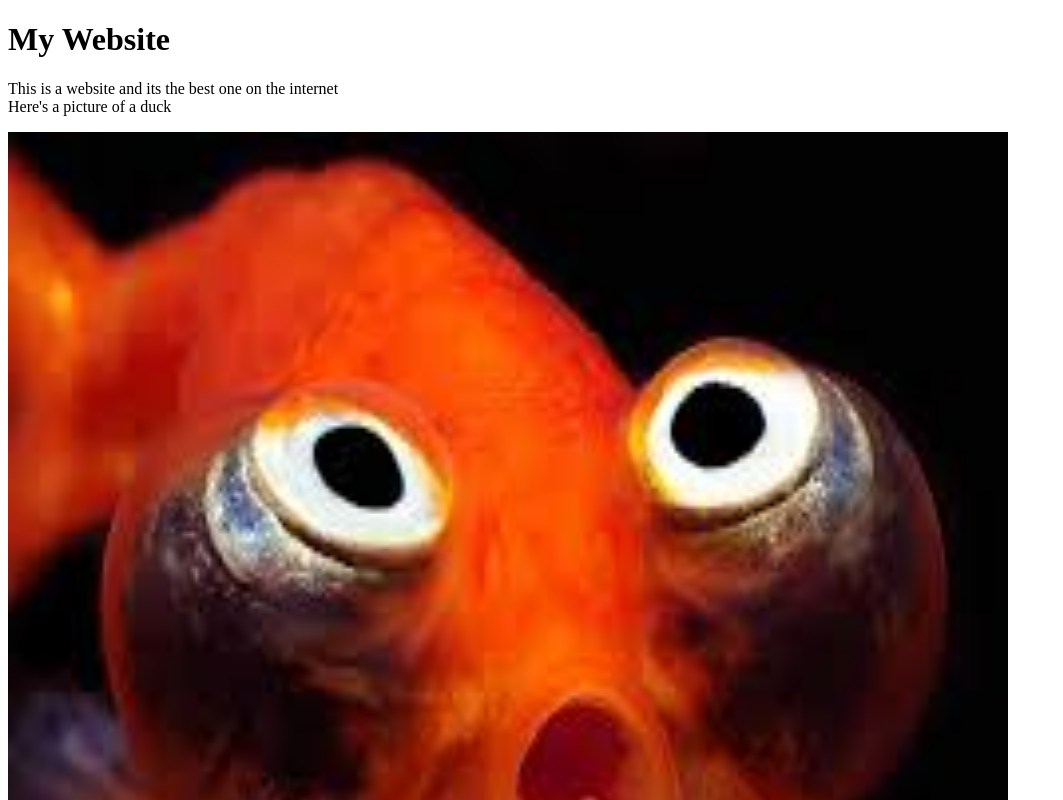
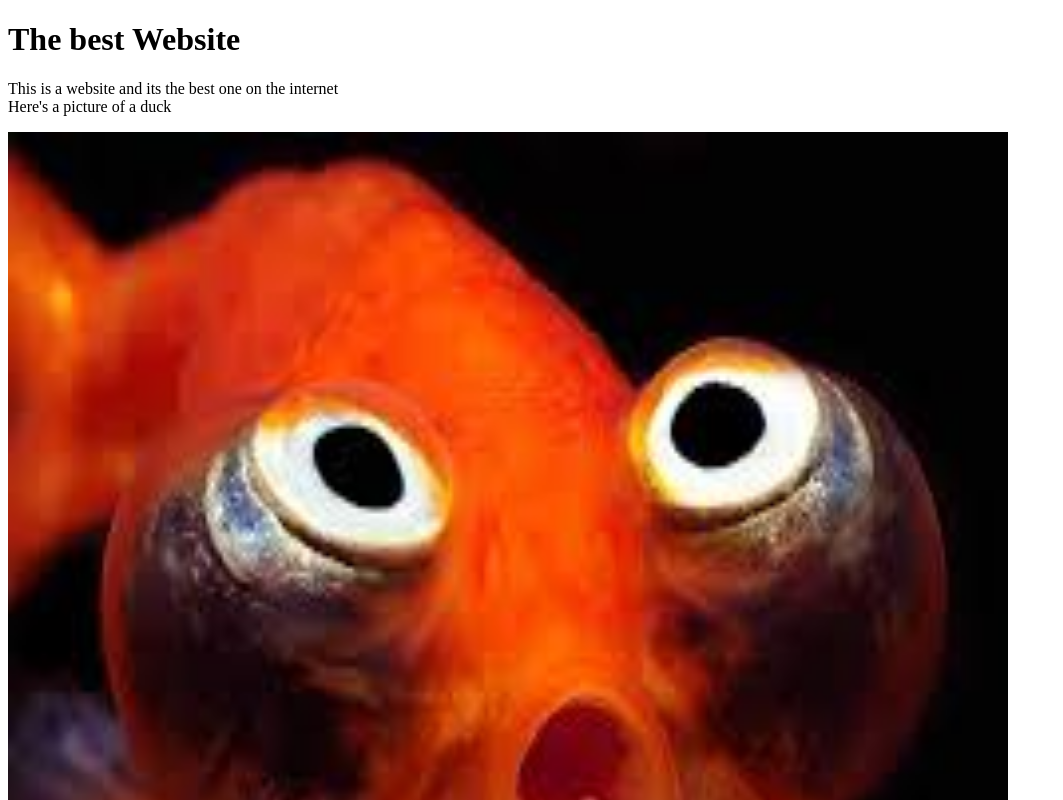
Before and after one commit to Weezar/Weezar.github.io, a plain HTML site: page index.html in a window 1280 px wide. Shown: the top 800 px of the page, without its empty margins (0-1063 px from the left). Drawn offline with Linux system fonts and the light colour scheme.

Commit message:
Update index.html

```diff
--- a/index.html
+++ b/index.html
@@ -9,7 +9,7 @@
     </head>
     <body>
 
-<h1> My Website </h1>
+<h1> The best Website </h1>
 <p> This is a website and its the best one on the internet <br>
     Here's a picture of a duck </p>
   <img src="its a duck.jpg" width = "1000" height = "1000">
```
